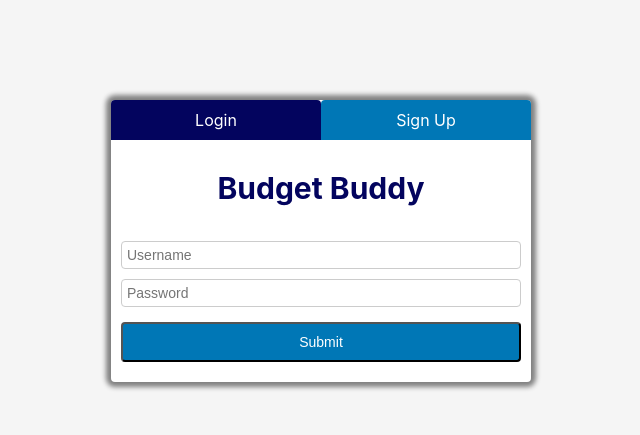
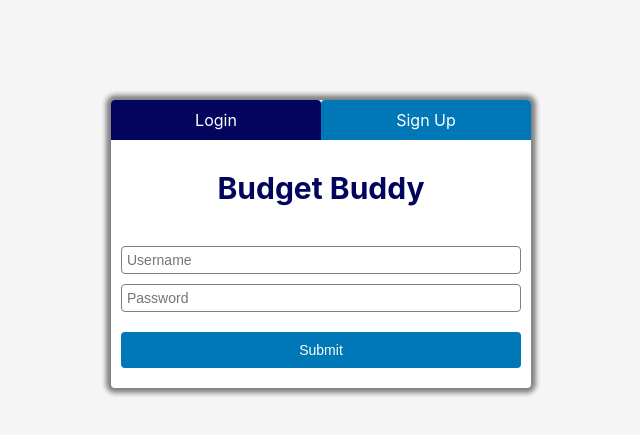
Before and after one commit to preetham-ganesh/budget-buddy, a Flask app: template templates/login.html in a window 1280 px wide. Shown: the top 435 px of the page, without its empty margins (319-959 px from the left). Run offline with Flask 3, Linux system fonts and the light colour scheme; the template is opened without the code that fills it, so the values that code supplies are empty.

Commit message:
[#5] updated login.html based on new css.

```diff
--- a/templates/login.html
+++ b/templates/login.html
@@ -12,10 +12,11 @@
     <title>Budget Buddy | Login</title>
     <link rel="icon" type="image/x-icon" href="images/favicon.ico" />
     <link
-      rel="stylesheet"
-      type="text/css"
-      href="../templates/static/css/main.css"
+      rel="icon"
+      type="image/x-icon"
+      href="../static/img/money-bill-solid.svg"
     />
+    <link rel="stylesheet" type="text/css" href="../static/css/main.css" />
     <link
       rel="stylesheet"
       type="text/css"
@@ -23,45 +24,45 @@
     />
   </head>
   <body>
-    <div class="login-signup-card card-shadow">
-      <div class="login-signup-tabs">
+    <div class="signup-container signup-container-shadow">
+      <div class="signup-tabs-container">
         <a
           href="#"
-          class="login-signup-tab login-signup-button font-size-16 login-signup-tab-active login-signup-tab-border"
+          class="signup-single-tab signup-button font-size-16 signup-tab-border signup-tab-active"
           >Login</a
         >
         <a
           href="../templates/signup.html"
-          class="login-signup-tab login-signup-button font-size-16 login-signup-tab-border"
+          class="signup-single-tab signup-button font-size-16 signup-tab-border"
           >Sign Up</a
         >
       </div>
-      <div class="login-signup-heading">
-        <h1 class="login-signup-h1">Budget Buddy</h1>
+      <div class="signup-heading-container">
+        <h1 class="signup-h1">Budget Buddy</h1>
       </div>
-      <form action="/login" method="post">
-        <div class="login-signup-inputs">
+      <div class="signup-inputs-container">
+        <form method="POST">
           <input
             type="text"
             name="username"
-            class="login-signup-input font-size-14"
+            class="signup-input signup-input-text font-size-14"
             placeholder="Username"
+            required
           /><br />
           <input
             type="password"
             name="password"
-            class="login-signup-input font-size-14"
+            class="signup-input signup-input-text font-size-14"
             placeholder="Password"
-          />
-        </div>
-        <div class="login-signup-submit">
+            required
+          /><br />
           <input
             type="submit"
             value="Submit"
-            class="login-signup-tab login-signup-button font-size-14 login-signup-submit-border"
+            class="signup-input signup-input-submit font-size-14"
           />
-        </div>
-      </form>
+        </form>
+      </div>
     </div>
   </body>
 </html>
```
